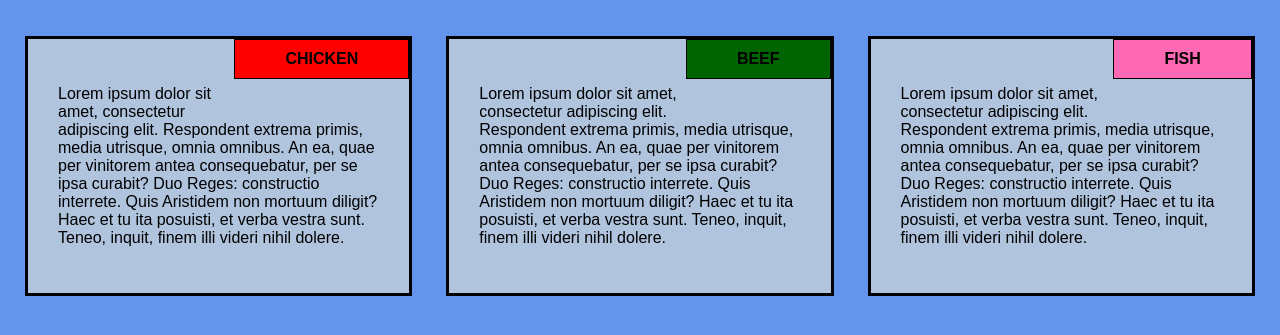
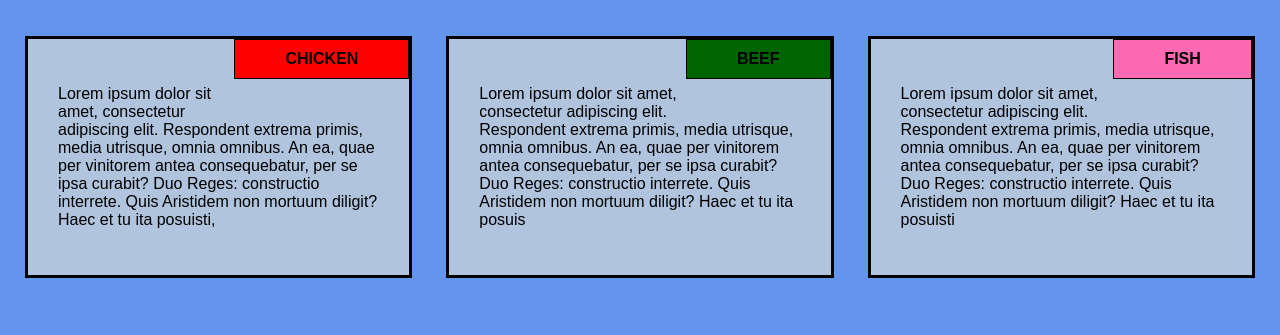
Before and after one commit to Arnabmukherjee15/web_development, a plain HTML site: page index.html in a window 1280 px wide. Shown: the part 61-396 px from the top of the page. Drawn offline with Linux system fonts and the light colour scheme.

Commit message:
first commit

```diff
--- a/index.html
+++ b/index.html
@@ -13,19 +13,19 @@
 		<div class="col-lg-4 col-md-6 col-sm-12">
 			<section>
 				<h5 id="title1">CHICKEN</h4>
-				<p>Lorem ipsum dolor sit amet, consectetur adipiscing elit. Respondent extrema primis, media utrisque, omnia omnibus. An ea, quae per vinitorem antea consequebatur, per se ipsa curabit? Duo Reges: constructio interrete. Quis Aristidem non mortuum diligit? Haec et tu ita posuisti, et verba vestra sunt. Teneo, inquit, finem illi videri nihil dolere.</p>
+				<p>Lorem ipsum dolor sit amet, consectetur adipiscing elit. Respondent extrema primis, media utrisque, omnia omnibus. An ea, quae per vinitorem antea consequebatur, per se ipsa curabit? Duo Reges: constructio interrete. Quis Aristidem non mortuum diligit? Haec et tu ita posuisti,</p>
 			</section>
 		</div>
 		<div class="col-lg-4 col-md-6 col-sm-12">
 			<section>
 				<h5 id="title2">BEEF</h4>
-				<p>Lorem ipsum dolor sit amet, consectetur adipiscing elit. Respondent extrema primis, media utrisque, omnia omnibus. An ea, quae per vinitorem antea consequebatur, per se ipsa curabit? Duo Reges: constructio interrete. Quis Aristidem non mortuum diligit? Haec et tu ita posuisti, et verba vestra sunt. Teneo, inquit, finem illi videri nihil dolere.</p>
+				<p>Lorem ipsum dolor sit amet, consectetur adipiscing elit. Respondent extrema primis, media utrisque, omnia omnibus. An ea, quae per vinitorem antea consequebatur, per se ipsa curabit? Duo Reges: constructio interrete. Quis Aristidem non mortuum diligit? Haec et tu ita posuis</p>
 			</section>
 		</div>
 		<div class="col-lg-4 col-md-12 col-sm-12">
 			<section>
 				<h5 id="title3">FISH</h4>
-				<p>Lorem ipsum dolor sit amet, consectetur adipiscing elit. Respondent extrema primis, media utrisque, omnia omnibus. An ea, quae per vinitorem antea consequebatur, per se ipsa curabit? Duo Reges: constructio interrete. Quis Aristidem non mortuum diligit? Haec et tu ita posuisti, et verba vestra sunt. Teneo, inquit, finem illi videri nihil dolere.</p>
+				<p>Lorem ipsum dolor sit amet, consectetur adipiscing elit. Respondent extrema primis, media utrisque, omnia omnibus. An ea, quae per vinitorem antea consequebatur, per se ipsa curabit? Duo Reges: constructio interrete. Quis Aristidem non mortuum diligit? Haec et tu ita posuisti</p>
 			</section>
 		</div>
 	</div>
```
